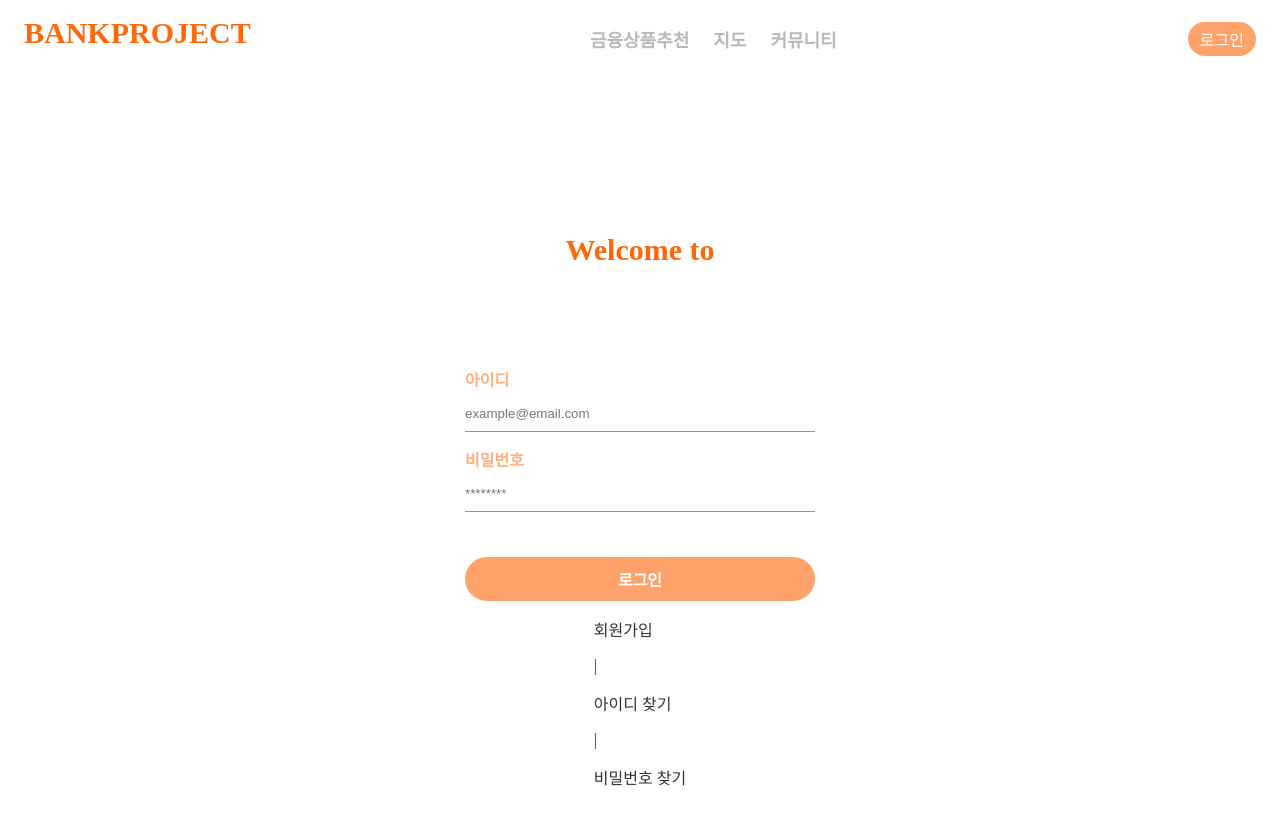
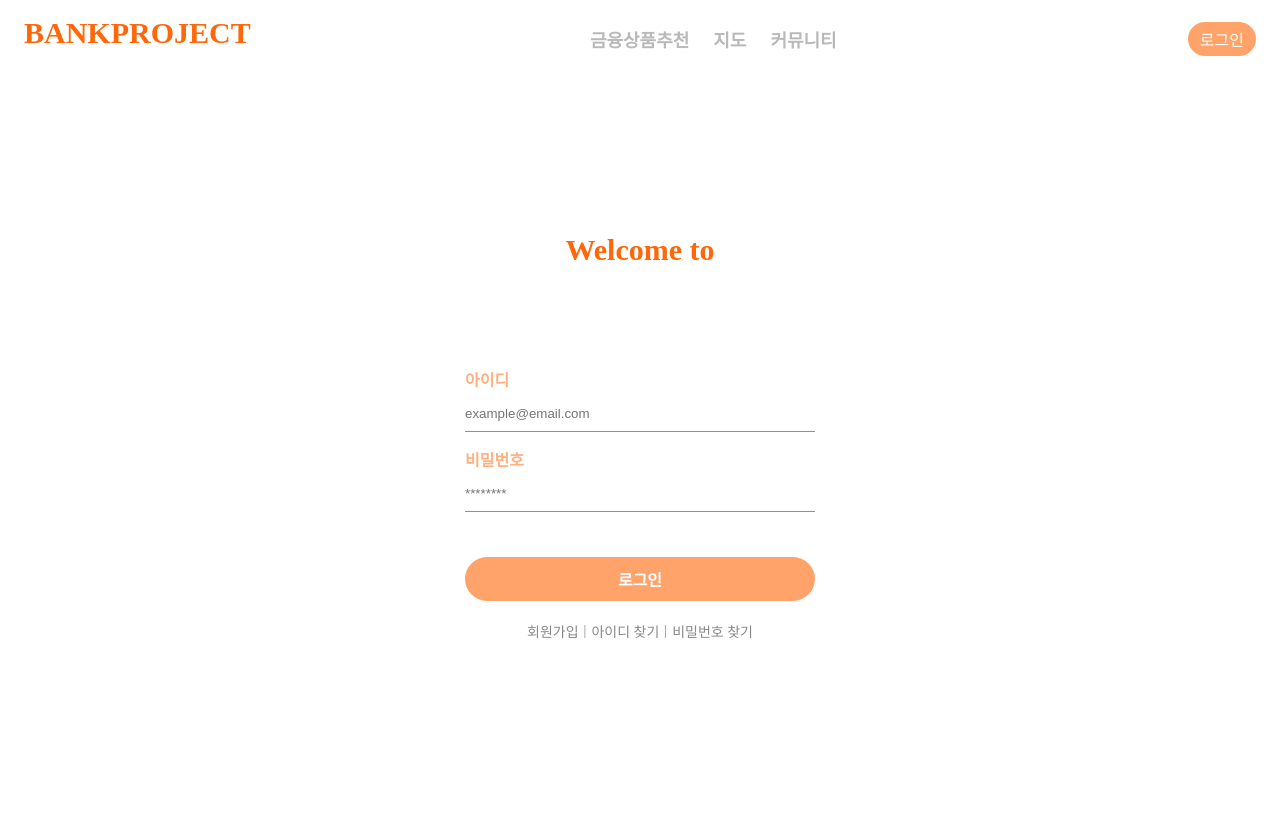
Before and after one commit to hanna0115/bankproject, a Vue app in the folder vue-project/: page /login in a window 1280 px wide. Built offline with nearby package versions, Linux system fonts and the light colour scheme.

Commit message:
로그인 페이지 스타일링 완료(user-nav 안 링크 연결 안함)

```diff
--- a/vue-project/src/views/LoginView.vue
+++ b/vue-project/src/views/LoginView.vue
@@ -2,12 +2,12 @@
     <div class="login">
         <h2 class="title">Welcome to</h2>
 
-        <form>
-            <div class="id">
+        <form class="login-form">
+            <div>
                 <label for="id">아이디</label>
                 <input type="text" id="id" placeholder="example@email.com">
             </div>
-            <div class="password">
+            <div>
                 <label for="password">비밀번호</label>
                 <input type="password" id="password" placeholder="********">
             </div>
@@ -43,36 +43,36 @@
   font-size: 30px;
 }
 
-form {
+.login-form {
     width: 350px;
     margin-top: 60px;
 }
 
-form div {
+.login-form div {
     display: flex;
     justify-content: center;
     flex-direction: column;
     margin: 15px 0;
 }
 
-form label {
+.login-form label {
     margin-bottom: 5px;
     font-weight: 700;
     color: #FFB07E;
 }
 
-form input {
+.login-form input {
     width: 100%;
     padding: 10px 0;
     border: none;
     border-bottom: 1.35px solid #909090;
 }
 
-form input:focus {
+.login-form input:focus {
     outline: none;
 }
 
-form input[type='submit'] {
+.login-form input[type='submit'] {
   background-color: rgba(255,103,8,0.6);
   color: white;
   margin-top: 30px;
@@ -82,4 +82,18 @@ form input[type='submit'] {
   border: none;
   border-radius: 30px;
 }
+
+.user-nav {
+    display: flex;
+    justify-content: center;
+    align-items: center;
+    margin-top: 15px;
+    font-size: 14px;
+    color: #898989;
+}
+
+.user-nav p {
+    margin: 0;
+    padding: 5px;
+}
 </style>
```
